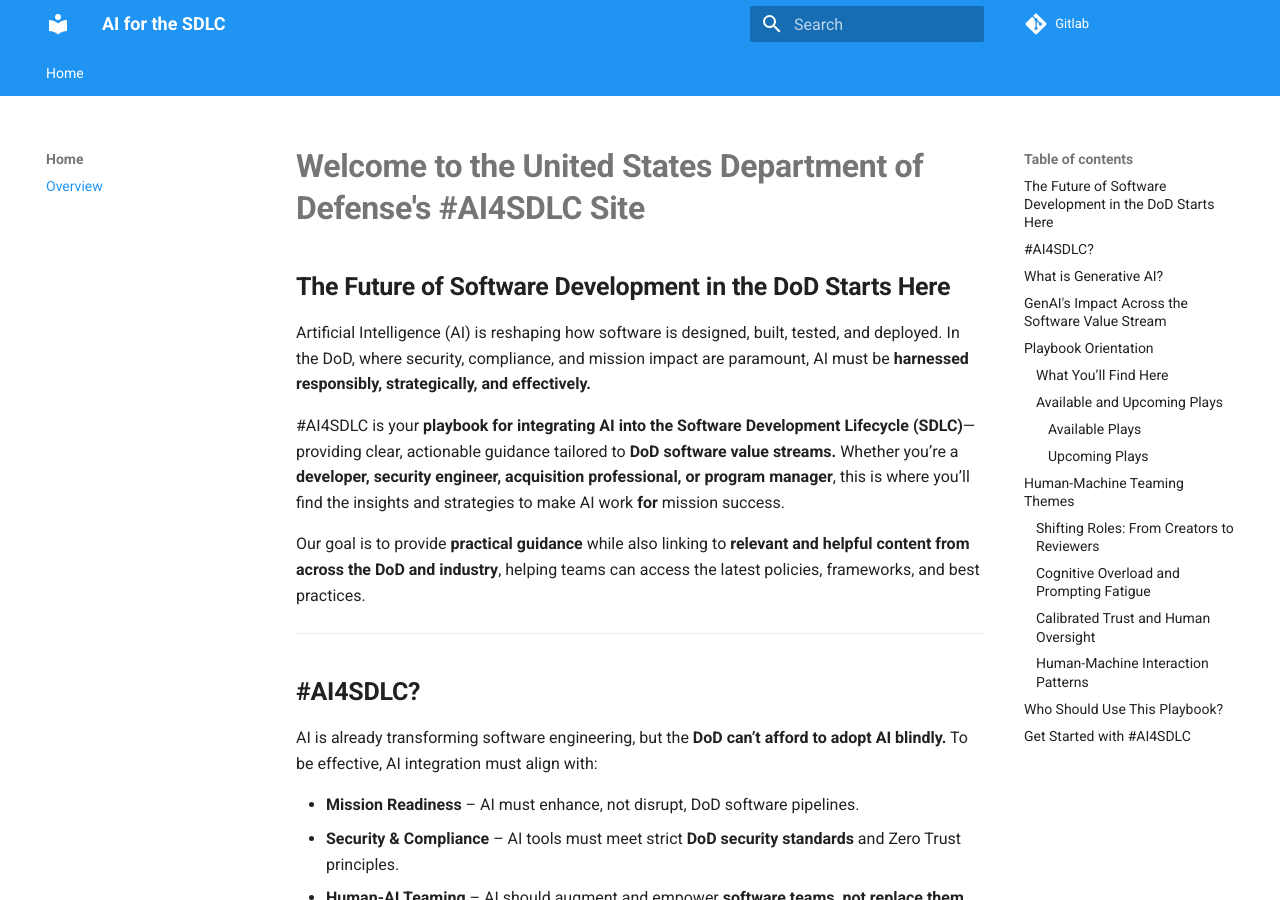
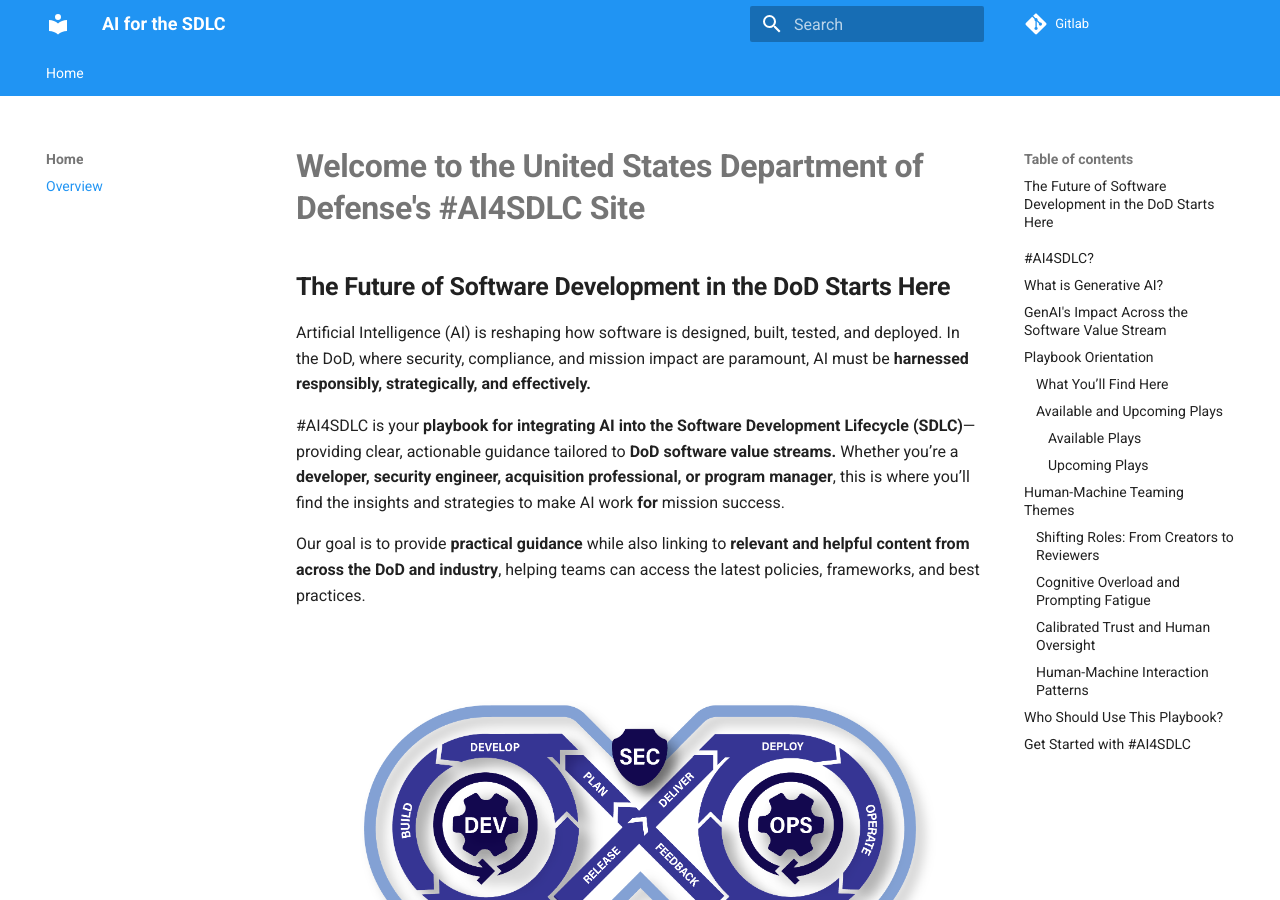
Before and after one commit to Code-dot-mil/AI4SDLC, an MkDocs documentation site: the page built from docs/index.md, in a window 1280 px wide and 900 px high. Built offline with MkDocs 1.6.1 and Material for MkDocs 9.7.7, drawn with Linux system fonts in a browser that asks for light colours.

Commit message:
adding in the core image

```diff
--- a/docs/index.md
+++ b/docs/index.md
@@ -8,6 +8,7 @@
 
 Our goal is to provide **practical guidance** while also linking to **relevant and helpful content from across the DoD and industry**, helping teams can access the latest policies, frameworks, and best practices.
 
+![Core Loop Diagram](images/01_CORE_LOOP_4x.png)
 ----
 
 ##  **\#AI4SDLC?**
```
Also changed, not shown: docs/images/01_CORE_LOOP_4x.png (added).
